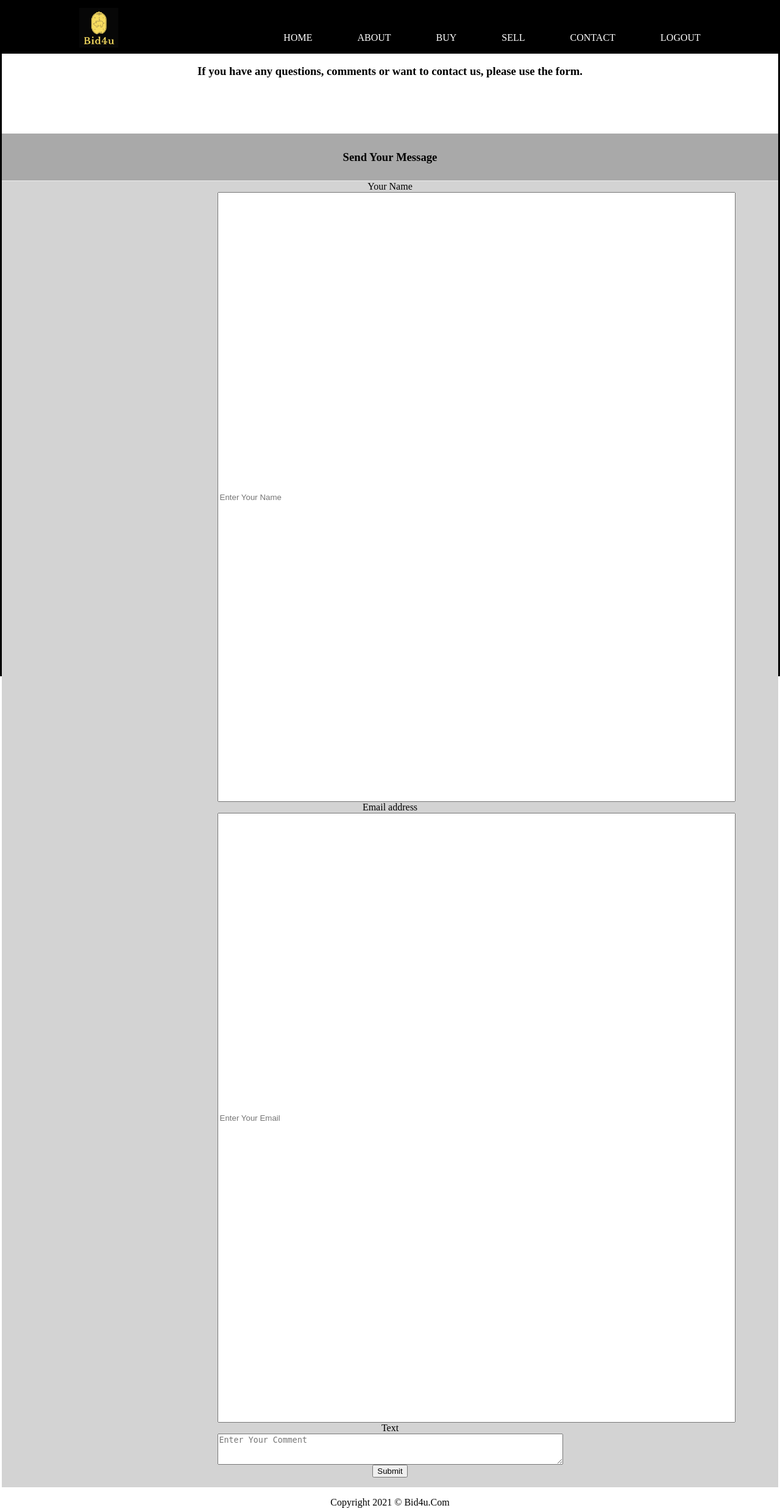
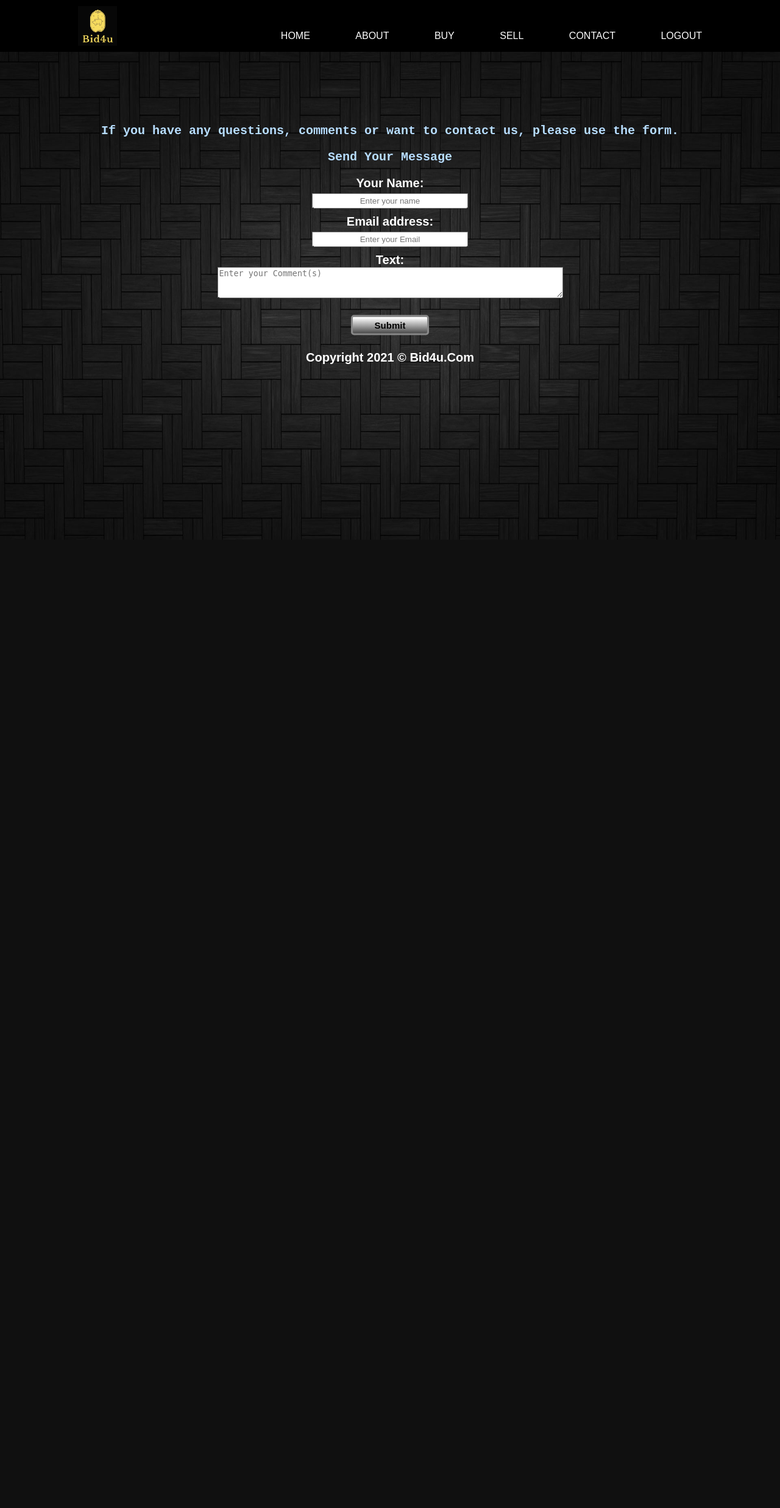
Before and after one commit to lowkayjing/ComputingProject, a PHP site: page /contact.php in a window 1280 px wide. Shown: the whole page at 61% size. After the commit the page ends 885 px from the top, so only its background shows below. Run offline with PHP 8.4, Linux system fonts and the light colour scheme; some web fonts are replaced.

Commit message:
Update contact.php

```diff
--- a/contact.php
+++ b/contact.php
@@ -1,62 +1,8 @@
 <html>
-<head><title></title>
-    <link rel="stylesheet" type="text/css" href="css/add.css">
+<head><title>Auction System</title>
+    <link rel="stylesheet" type="text/css" href="css/contact.css">
 
-    <style>
-        div.Parallel {
-            display:inline-block;
-        }
-
-        p {
-            text-align:center;
-        }
-
-
-        table
-        {
-
-
-            border-radius:20px;
-
-
-        }
-
-        h2
-        {
-
-            margin:0% auto auto 15%;
-
-
-        }
-
-
-        body {
-
-            font-family: Agency FB;
-
-        }
-        input {
-            width: 150%;
-            height:100%;
-        }
-
-        .modal-header
-        {
-            padding:9px 15px;
-            border-bottom:1px solid #eee;
-            background-color: #A9A9A9;
-        }
-        .modal-footer
-        {
-            background-color: #A9A9A9;
-        }
-        .modal-body
-        {
-            background-color: lightgray;
-        }
-    </style>
 </head>
-
 <body>
 <script src="JS/display.js"> </script>
 <header>
@@ -69,51 +15,45 @@
                 <li><a href="display_items.php">Buy</a></li>
                 <li><a href="add_item.php">Sell</a></li>
                 <li><a href="contact.php">Contact</a></li>
-                <li><a href="logout.php" >Logout </a></li>
+                <li><a href="logout.php">Logout </a></li>
             </ul>
         </nav>
     </div>
 </header>
-
-    <div class="container-fluid" style="height:1000px">
-
+<div class="table-bkground">
+<div class="table">
         <h3>If you have any questions, comments or want to contact us, please use the form.</h3>
-        <br><br>
-
-        <br><br>
-
-
-
         <!-- line modal -->
         <div class="modal fade" id="squarespaceModal" tabindex="-1" role="dialog" aria-labelledby="modalLabel" aria-hidden="true">
             <div class="modal-dialog">
                 <div class="modal-content">
                     <div class="modal-header">
-                        <h3  style="text-align: center;" class="modal-title" id="lineModalLabel">Send Your Message</h3>
+                        <h3>Send Your Message</h3>
                     </div>
                     <div class="modal-body">
-
                         <!-- content goes here -->
                         <form method="POST" name="UserMessage" onsubmit=" return  validmessage();">
-                            <div class="form-group">
-                                <label for="Name">Your Name</label>
-                                <input type="text" class="form-control" id="Name" name="name" placeholder="Enter Your Name">
-                            </div>
 
-                            <div class="form-group">
-                                <label for="exampleInputEmail1">Email address</label>
-                                <input type="email" class="form-control" id="exampleInputEmail1" name="email" placeholder="Enter Your Email">
-                            </div>
-                            <div class="form-group">
-                                <label for="Meggase">Text</label><br>
-                                <textarea rows="3" cols="68" name="message" placeholder="Enter Your Comment"></textarea><br />
-                            </div>
+                        <label for='Name' class='label'> Your Name: </label>
+                        <br>
+                        <input class='form-control' type='text' name='name' placeholder='Enter your name'required/>
+                        <br>
 
-                            <button type="submit" class="btn btn-info">Submit</button>
+                        <label for='exampleInputEmail1' class='label'> Email address: </label>
+                        <br>
+                        <input class='form-control' type='email' name='email' placeholder='Enter your Email'required/>
+                        <br>
+
+                        <label for='Meggase' class='label'> Text: </label>
+                        <br>
+                        <textarea rows="3" cols="68" type='text' name='message' placeholder='Enter your Comment(s)'></textarea>
+                        <br>
+                        <br>
+
+                        <input class='submit' type='submit' value='Submit'/>
+
                         </form>
-
                     </div>
-
                 </div>
             </div>
         </div>
@@ -128,6 +68,5 @@
             </div>
         </div>
         <!--End : Page FOOTER -->
-
     </body>
 </html>
```
